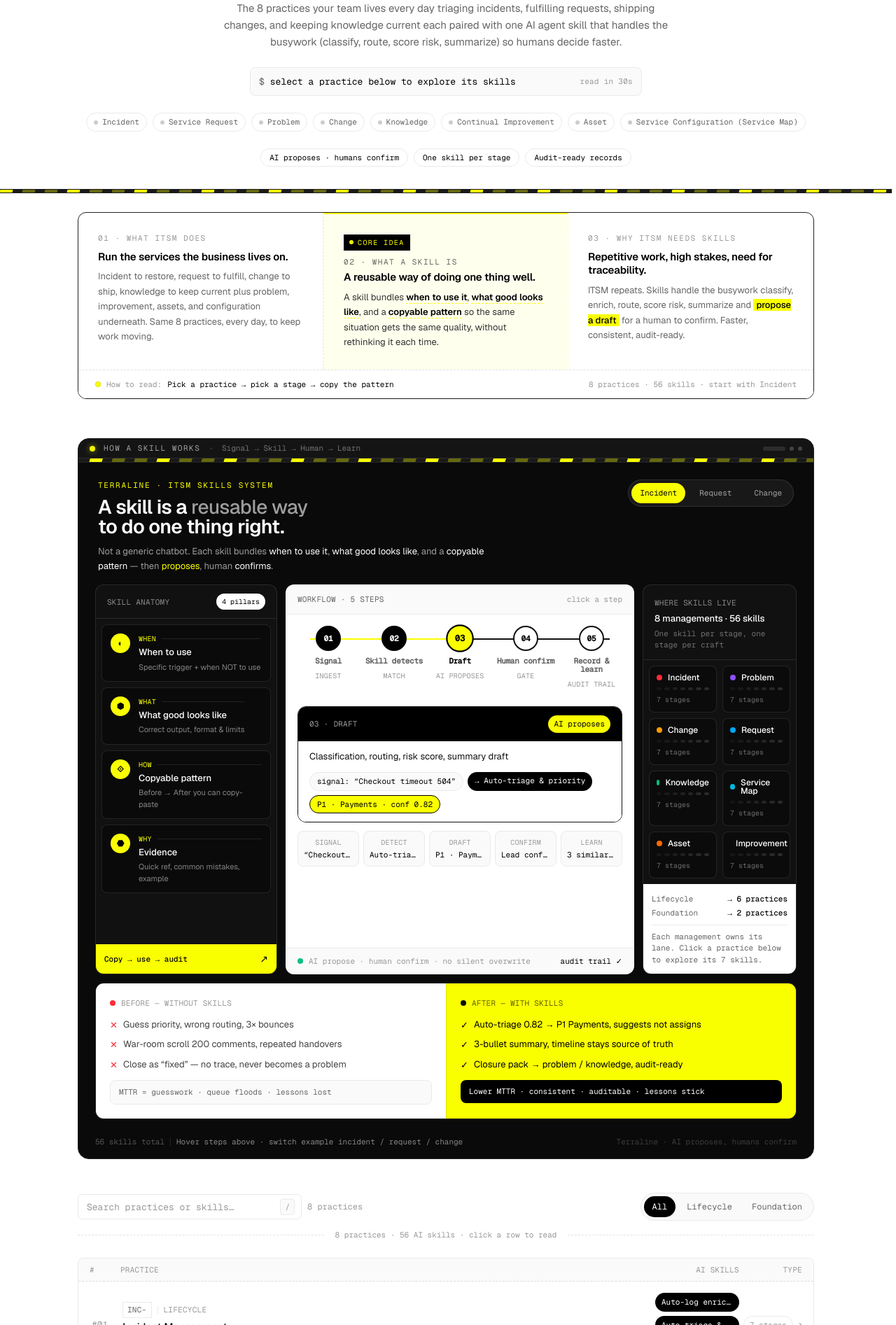
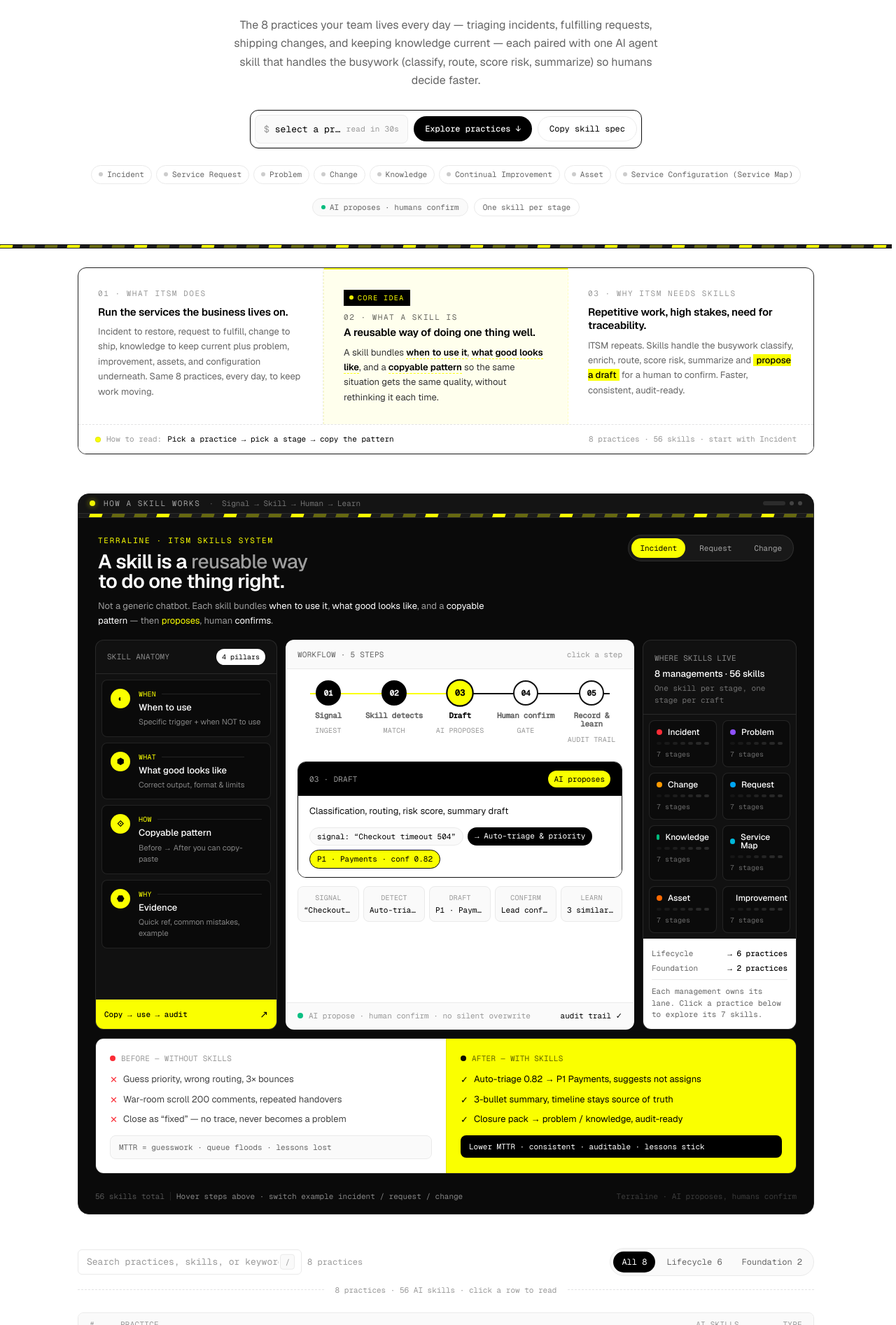
Before and after one commit to ghifarizuhir/terra-landing, a React (Vite) app: page / in a window 1280 px wide. Shown: the part 307-2200 px from the top of the page at 70% size. Built offline with nearby package versions, Linux system fonts and the light colour scheme; the HTML template or start-up script is replaced by a standard one.

Commit message:
feat: skills flow diagram + journey a11y polish

```diff
--- a/index.html
+++ b/index.html
@@ -4,21 +4,23 @@
     <meta charset="UTF-8" />
     <link rel="icon" type="image/svg+xml" href="/favicon.svg" />
     <meta name="viewport" content="width=device-width, initial-scale=1.0" />
+    <link rel="preconnect" href="https://fonts.googleapis.com" />
+    <link rel="preconnect" href="https://fonts.gstatic.com" crossorigin />
     <title>Terraline — AI for ITSM</title>
-    <meta name="description" content="Terraline The Open ITSM Knowledge: 8 managements, one AI skill per stage. What each management does and what AI skill it needs." />
+    <meta name="description" content="Terraline — The Open ITSM Knowledge: 8 managements, one AI skill per stage. What each management does and what AI skill it needs." />
     <meta property="og:type" content="website" />
     <meta property="og:title" content="Terraline — AI for ITSM" />
-    <meta property="og:description" content="The Open ITSM Knowledge 8 managements, one AI skill per stage. What each management does and what AI skill it needs." />
-    <meta property="og:url" content="https://terraline.space" />
+    <meta property="og:description" content="The Open ITSM Knowledge — 8 managements, one AI skill per stage. What each management does and what AI skill it needs." />
+    <meta property="og:url" content="https://terraline.space/" />
     <meta property="og:image" content="/og-image.png" />
     <meta property="og:image:width" content="1200" />
     <meta property="og:image:height" content="630" />
-    <meta property="og:image:alt" content="Terraline AI for ITSM  What each management does and what AI skill it needs" />
+    <meta property="og:image:alt" content="Terraline — AI for ITSM: What each management does and what AI skill it needs" />
     <meta name="twitter:card" content="summary_large_image" />
     <meta name="twitter:title" content="Terraline — AI for ITSM" />
-    <meta name="twitter:description" content="The Open ITSM Knowledge 8 managements, one AI skill per stage." />
+    <meta name="twitter:description" content="The Open ITSM Knowledge — 8 managements, one AI skill per stage." />
     <meta name="twitter:image" content="/og-image.png" />
-    <link rel="canonical" href="https://terraline.space" />
+    <link rel="canonical" href="https://terraline.space/" />
   </head>
   <body>
     <!-- THESIS: Terraline AI for ITSM as knowledge line 8 managements as stations, what each does + what AI skill it needs; no ITIL4 verbatim, no codebase. OWN-WORLD: factory floor graphite + steel + off-white instruction cards, hazard yellow only for pull, Oswald caps + JetBrains Mono + Public Sans, rail + lamp + cord. STORY: visitor sees line lights, learns each management in 30s, pairs it with one AI skill. FIRST VIEWPORT: Terraline AI for ITSM headline left, Andon board right, rail with 5 lamps + cord handle. FORM: Factory Andon Board grounded #6 of 7, seed 27f54f51, pivot to knowledge. FINISH: unreviewed and undocumented is unfinished; this build ends with the finish review, the verdict, DESIGN.md, and every shipping raster carrying its provenance -->
--- a/src/App.tsx
+++ b/src/App.tsx
@@ -1,4 +1,4 @@
-import { useState } from 'react'
+import { useEffect, useRef, useState } from 'react'
 import JourneyLoop from './components/JourneyLoop'
 import SkillsFlowDiagram from './components/SkillsFlowDiagram'
 import HazardTape, { DottedDivider } from './components/HazardTape'
@@ -6,8 +6,21 @@ import { managements } from './data/managements'
 
 export default function App() {
   const totalSkills = managements.reduce((n, m) => n + m.skills.length, 0)
+  const lifecycleCount = managements.filter((m) => m.lane !== 'foundation').length
+  const foundationCount = managements.filter((m) => m.lane === 'foundation').length
   const [q, setQ] = useState('')
   const [filter, setFilter] = useState<'all' | 'lifecycle' | 'foundation'>('all')
+  const searchRef = useRef<HTMLInputElement>(null)
+  useEffect(() => {
+    const onKey = (e: KeyboardEvent) => {
+      if (e.key === '/' && !(e.target instanceof HTMLInputElement) && !(e.target instanceof HTMLTextAreaElement)) {
+        e.preventDefault()
+        searchRef.current?.focus()
+      }
+    }
+    window.addEventListener('keydown', onKey)
+    return () => window.removeEventListener('keydown', onKey)
+  }, [])
 
   return (
     <div className="min-h-[100dvh] flex flex-col bg-white text-black antialiased">
@@ -41,9 +54,9 @@ export default function App() {
         <div className="absolute inset-x-0 bottom-0 translate-y-full z-10 hidden sm:block">
           <HazardTape variant="thin" />
         </div>
-        <div className="max-w-[1100px] mx-auto px-6 pt-10 pb-8">
-          {/* ASCII block subtle skills.sh nod */}
-          <div className="flex justify-center select-none pointer-events-none">
+        <div className="max-w-[1100px] mx-auto px-6 pt-12 pb-10">
+          {/* ASCII block subtle skills.sh nod — reduced visual weight */}
+          <div className="flex justify-center select-none pointer-events-none opacity-60">
             <pre className="font-mono text-[7px] sm:text-[8px] leading-[1.1] tracking-[0.02em] text-black hidden sm:block" aria-hidden>
 {` ████████╗███████╗██████╗ ██████╗  █████╗
  ╚══██╔══╝██╔════╝██╔══██╗██╔══██╗██╔══██╗
@@ -52,31 +65,41 @@ export default function App() {
     ██║   ███████╗██║  ██║██║  ██║██║  ██║
     ╚═╝   ╚══════╝╚═╝  ╚═╝╚═╝  ╚═╝╚═╝  ╚═╝`}
             </pre>
-            <pre className="font-mono text-[8px] leading-[1.1] sm:hidden" aria-hidden>{` TERRALINE AI for ITSM`}</pre>
+            <pre className="font-mono text-[8px] leading-[1.1] sm:hidden opacity-50" aria-hidden>{` TERRALINE AI for ITSM`}</pre>
           </div>
 
-          <div className="text-center mt-6">
-            <p className="font-mono text-[12px] tracking-wide text-[#666]">The Open ITSM Knowledge 8 managements, one AI skill per stage</p>
-            <h1 className="font-display font-semibold tracking-[-0.03em] leading-[0.95] text-[32px] sm:text-[42px] lg:text-[48px] mt-3">
+          <div className="text-center mt-7">
+            <p className="font-mono text-[11px] tracking-[0.14em] uppercase text-[#999]">The Open ITSM Knowledge — 8 managements, one AI skill per stage</p>
+            <h1 className="font-display font-semibold tracking-[-0.032em] leading-[0.92] text-[32px] sm:text-[42px] lg:text-[52px] mt-4">
               What each management does <br />
               <span className="text-[#666] font-medium">and what AI skill it needs.</span>
             </h1>
-            <p className="mx-auto max-w-[640px] text-[15px] leading-[1.6] text-[#666] mt-4">
-              The 8 practices your team lives every day triaging incidents, fulfilling requests,
-              shipping changes, and keeping knowledge current each paired with one AI agent skill
+            <p className="mx-auto max-w-[60ch] text-[15px] sm:text-[16px] leading-[1.65] text-[#666] mt-5">
+              The 8 practices your team lives every day — triaging incidents, fulfilling requests,
+              shipping changes, and keeping knowledge current — each paired with one AI agent skill
               that handles the busywork (classify, route, score risk, summarize) so humans decide faster.
             </p>
           </div>
 
-          {/* Try it now like skills.sh npx box */}
-          <div className="mx-auto mt-6 max-w-[560px] flex items-center gap-2 rounded-lg border border-[#eaeaea] bg-[#fafafa] px-3 py-2.5 overflow-hidden">
-            <span className="font-mono text-[13px] text-[#666] select-none shrink-0">$</span>
-            <span className="font-mono text-[13px] text-black min-w-0 truncate">select a practice below to explore its skills</span>
-            <span className="ml-auto hidden sm:inline-flex font-mono text-[11px] tracking-wide text-[#999] shrink-0">read in 30s</span>
+          {/* Primary CTA — replaces passive terminal box */}
+          <div className="mx-auto mt-7 max-w-[560px] flex flex-col sm:flex-row items-stretch sm:items-center gap-2 rounded-xl border border-[#111] bg-white p-1.5 shadow-sm overflow-hidden">
+            <div className="flex items-center gap-2 flex-1 min-w-0 rounded-lg bg-[#fafafa] border border-[#eaeaea] px-3 py-2.5">
+              <span className="font-mono text-[13px] text-[#999] select-none shrink-0">$</span>
+              <span className="font-mono text-[13px] text-black min-w-0 truncate">select a practice below to explore its skills</span>
+              <span className="ml-auto hidden sm:inline-flex font-mono text-[11px] tracking-wide text-[#999] shrink-0">read in 30s</span>
+            </div>
+            <div className="flex gap-2 shrink-0">
+              <a href="#practices" className="flex-1 sm:flex-none inline-flex items-center justify-center gap-1.5 h-9 px-4 rounded-full bg-black text-white font-mono text-[12px] font-medium hover:bg-[#1a1a1a] transition whitespace-nowrap">
+                Explore practices ↓
+              </a>
+              <button onClick={() => { const el = document.getElementById('practices'); el?.scrollIntoView({ behavior: 'smooth' }); const first = document.querySelector('#practices button') as HTMLElement | null; first?.focus(); }} className="hidden sm:inline-flex items-center justify-center h-9 px-4 rounded-full border border-[#eaeaea] bg-white font-mono text-[12px] hover:border-black transition whitespace-nowrap">
+                Copy skill spec
+              </button>
+            </div>
           </div>
 
-          {/* Agent/practice strip like skills.sh agent icons */}
-          <div className="mt-6 flex flex-wrap justify-center gap-2 font-mono text-[11px]">
+          {/* Agent/practice strip — lighter */}
+          <div className="mt-6 flex flex-wrap justify-center gap-1.5 font-mono text-[11px]">
             {managements.map((m) => (
               <span key={m.id} className="inline-flex items-center gap-1.5 rounded-full border border-[#eaeaea] bg-white px-2.5 py-1 text-[#666]">
                 <span className="h-1.5 w-1.5 rounded-full bg-black/20" />
@@ -85,11 +108,10 @@ export default function App() {
             ))}
           </div>
 
-          {/* Quick credibility badges */}
-          <div className="mt-6 flex flex-wrap justify-center gap-2 font-mono text-[11px]">
-            <span className="rounded-full border border-[#eaeaea] bg-white px-3 py-1">AI proposes · humans confirm</span>
-            <span className="rounded-full border border-[#eaeaea] bg-white px-3 py-1">One skill per stage</span>
-            <span className="rounded-full border border-[#eaeaea] bg-white px-3 py-1">Audit-ready records</span>
+          {/* Quick credibility badges — consolidated, less noise */}
+          <div className="mt-5 flex flex-wrap justify-center gap-2 font-mono text-[11px]">
+            <span className="inline-flex items-center gap-1.5 rounded-full border border-[#eaeaea] bg-[#fafafa] px-3 py-1 text-[#666]"><span className="h-1.5 w-1.5 rounded-full bg-emerald-500" /> AI proposes · humans confirm</span>
+            <span className="rounded-full border border-[#eaeaea] bg-white px-3 py-1 text-[#666]">One skill per stage</span>
           </div>
         </div>
       </section>
@@ -147,9 +169,11 @@ export default function App() {
           <div className="flex items-center gap-2 flex-1 sm:flex-none min-w-0">
             <div className="relative flex-1 sm:flex-none">
               <input
+                ref={searchRef}
                 value={q}
                 onChange={(e) => setQ(e.target.value)}
-                placeholder="Search practices or skills…"
+                placeholder="Search practices, skills, or keywords…"
+                aria-label="Search practices and skills"
                 className="h-9 w-full sm:w-[320px] rounded-md border border-[#eaeaea] bg-white px-3 pr-8 font-mono text-[13px] placeholder:text-[#999] focus:outline-none focus:border-black focus:ring-0"
               />
               <span className="pointer-events-none absolute right-2.5 top-1/2 -translate-y-1/2 font-mono text-[11px] text-[#999] border border-[#eaeaea] rounded px-1.5 py-0.5 bg-[#fafafa]">/</span>
@@ -157,14 +181,16 @@ export default function App() {
             <span className="hidden sm:inline font-mono text-[12px] text-[#999] shrink-0">{managements.length} practices</span>
           </div>
 
-          <div className="flex items-center gap-1 p-1 rounded-full border border-[#eaeaea] bg-[#fafafa] w-fit">
+          <div className="flex items-center gap-1 p-1 rounded-full border border-[#eaeaea] bg-[#fafafa] w-fit" role="tablist" aria-label="Filter practices">
             {([
-              ['all', 'All'],
-              ['lifecycle', 'Lifecycle'],
-              ['foundation', 'Foundation'],
+              ['all', `All 8`],
+              ['lifecycle', `Lifecycle ${lifecycleCount}`],
+              ['foundation', `Foundation ${foundationCount}`],
             ] as const).map(([k, label]) => (
               <button
                 key={k}
+                role="tab"
+                aria-selected={filter === k}
                 onClick={() => setFilter(k)}
                 className={`rounded-full px-3 py-1.5 font-mono text-[12px] transition ${filter === k ? 'bg-black text-white' : 'text-[#666] hover:text-black'}`}
               >
@@ -207,6 +233,38 @@ export default function App() {
         </div>
       </section>
 
+      {/* CTA — primary conversion before footer */}
+      <section className="max-w-[1100px] mx-auto w-full px-6 pb-10">
+        <div className="rounded-xl border border-[#111] overflow-hidden bg-white shadow-sm">
+          <div className="h-[6px] bg-[#FAFF00]" aria-hidden />
+          <div className="px-6 sm:px-8 py-7 sm:py-8 flex flex-col lg:flex-row gap-6 items-start lg:items-center justify-between">
+            <div>
+              <div className="inline-flex items-center gap-1.5 font-mono text-[10px] tracking-[0.14em] uppercase bg-black text-[#FAFF00] px-2 py-1">
+                <span className="h-1.5 w-1.5 rounded-full bg-[#FAFF00] animate-pulse" aria-hidden />
+                Start here
+              </div>
+              <h2 className="font-display font-semibold text-[22px] sm:text-[26px] tracking-[-0.02em] leading-[1.1] mt-3">Pick a practice. Copy a pattern. Use it today.</h2>
+              <p className="text-[13px] leading-[1.6] text-[#666] mt-2 max-w-[52ch]">Every stage has a skill with when-to-use, what-good-looks-like, and a before → after you can paste. No signup, just knowledge.</p>
+            </div>
+            <div className="flex flex-wrap gap-2 shrink-0">
+              <a href="#practices" className="inline-flex items-center justify-center h-10 px-6 rounded-full bg-black text-white font-mono text-[13px] font-medium hover:bg-[#1a1a1a] transition">
+                Explore 56 skills →
+              </a>
+              <a href="#principles" className="inline-flex items-center justify-center h-10 px-6 rounded-full border border-[#eaeaea] bg-white font-mono text-[13px] hover:border-black transition">
+                How skills work
+              </a>
+            </div>
+          </div>
+          <div className="border-t border-dashed border-[#1a1d23]/12 bg-[#fafafa] px-6 py-3 flex flex-wrap items-center gap-2 font-mono text-[11px] text-[#999]">
+            <span className="hidden sm:inline">Tip: press</span>
+            <span className="inline-flex items-center gap-1 border border-[#eaeaea] bg-white rounded px-1.5 py-0.5">/</span>
+            <span>to search skills</span>
+            <span className="h-3 w-px bg-[#eaeaea] hidden sm:block" />
+            <span className="text-[#666]">8 practices · {totalSkills} skills · one pattern per stage</span>
+          </div>
+        </div>
+      </section>
+
       <HazardTape variant="thin" />
       <footer className="bg-white border-t border-[#eaeaea]">
         <div className="max-w-[1100px] mx-auto px-6 py-3 sm:h-[52px] sm:py-0 flex flex-col sm:flex-row gap-1 sm:gap-0 sm:items-center sm:justify-between font-mono text-[11px]">
--- a/src/components/SkillsFlowDiagram.tsx
+++ b/src/components/SkillsFlowDiagram.tsx
@@ -1,5 +1,5 @@
 import { useState } from 'react'
-import { motion } from 'framer-motion'
+import { motion, useReducedMotion } from 'framer-motion'
 
 type FlowStep = {
   id: string
@@ -36,6 +36,7 @@ const managementsMap = [
 ]
 
 export default function SkillsFlowDiagram() {
+  const shouldReduceMotion = useReducedMotion()
   const [active, setActive] = useState(2) // default on Draft
   const [example, setExample] = useState<'incident' | 'request' | 'change'>('incident')
 
@@ -162,7 +163,7 @@ export default function SkillsFlowDiagram() {
                     className="absolute top-[18px] h-[2px] bg-[#FAFF00]"
                     initial={false}
                     animate={{ width: `${(active / (steps.length - 1)) * 100}%` }}
-                    transition={{ duration: 0.4 }}
+                    transition={shouldReduceMotion ? { duration: 0 } : { duration: 0.4 }}
                     style={{ left: 18 }}
                   />
                   {steps.map((s, i) => {
@@ -185,7 +186,7 @@ export default function SkillsFlowDiagram() {
                 {/* detail card */}
                 <motion.div
                   key={active}
-                  initial={{ opacity: 0, y: 6 }}
+                  initial={shouldReduceMotion ? false : { opacity: 0, y: 6 }}
                   animate={{ opacity: 1, y: 0 }}
                   transition={{ duration: 0.2 }}
                   className="mt-6 rounded-xl border border-[#111] overflow-hidden"
@@ -230,7 +231,7 @@ export default function SkillsFlowDiagram() {
                   className="absolute left-[11px] w-[2px] bg-[#FAFF00]"
                   style={{ top: 8 }}
                   animate={{ height: `${(active / (steps.length - 1)) * 88}%` }}
-                  transition={{ duration: 0.3 }}
+                  transition={shouldReduceMotion ? { duration: 0 } : { duration: 0.3 }}
                 />
                 <div className="grid gap-2">
                   {steps.map((s, i) => (
--- a/src/index.css
+++ b/src/index.css
@@ -1,4 +1,4 @@
-@import url("https://fonts.googleapis.com/css2?family=Geist:wght@400;500;600;700&family=Geist+Mono:wght@400;500&family=Instrument+Sans:wght@400;500;600;700&display=swap");
+@import url("https://fonts.googleapis.com/css2?family=Geist:wght@400;500;600;700&family=Geist+Mono:wght@400;500&display=swap");
 @import "tailwindcss";
 
 @theme {
@@ -14,7 +14,7 @@
   --color-hazard-dim: #e6e600;
   --color-rail: #0a0a0a;
   --color-rail-soft: #141414;
-  --font-display: "Geist", "Instrument Sans", system-ui, sans-serif;
+  --font-display: "Geist", system-ui, sans-serif;
   --font-body: "Geist", system-ui, sans-serif;
   --font-mono: "Geist Mono", ui-monospace, monospace;
 }
--- a/vite.config.ts
+++ b/vite.config.ts
@@ -15,7 +15,7 @@ export default defineConfig({
       output: {
         manualChunks: {
           react: ['react', 'react-dom'],
-          motion: ['framer-motion'],
+          motion: ['framer-motion', 'motion'],
           lucide: ['lucide-react'],
         },
       },
```
Also changed, not shown: src/components/JourneyLoop.tsx (+29 -5 lines).
